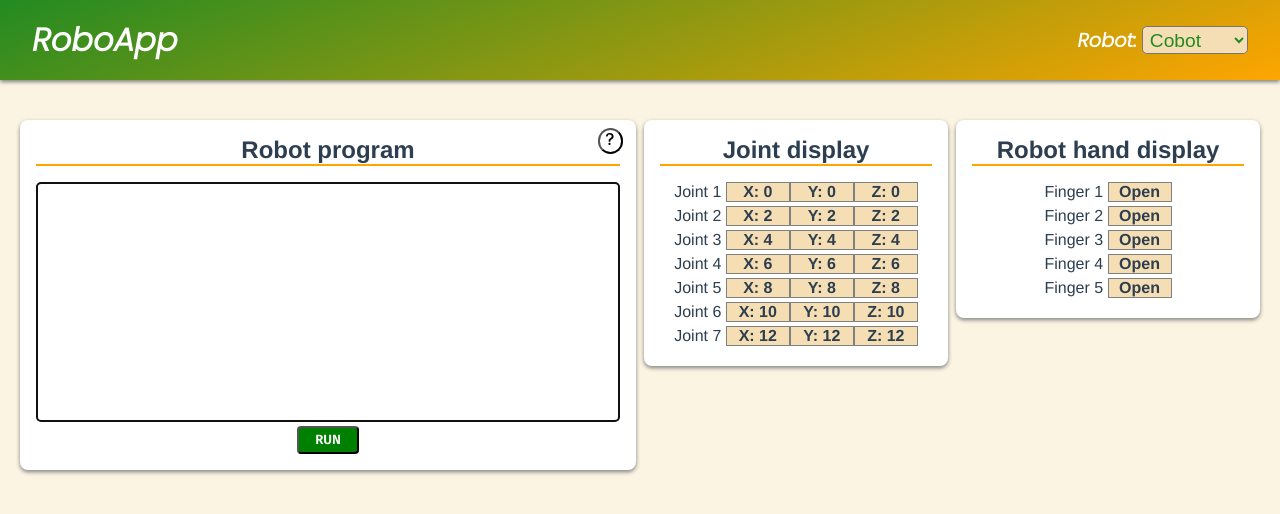
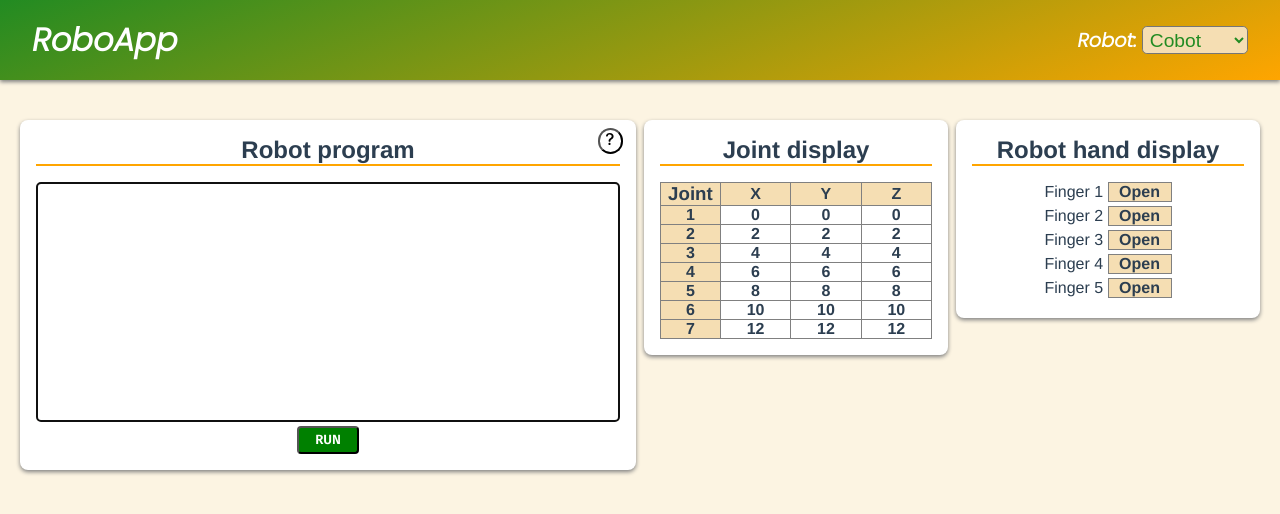
Before and after one commit to NagyEndre/RoboApp, a Vue app: page / in a window 1280 px wide. Shown: the top 514 px of the page. Built offline with nearby package versions, Linux system fonts and the light colour scheme.

Commit message:
Refactor/joint table (#7)
* FEAT(JointDisplay): Switch to table representation

* TEST: Extract common into functions

Co-authored-by: Endre Nagy <Endre.Nagy@kuka.com>

```diff
--- a/src/components/JointDisplay.vue
+++ b/src/components/JointDisplay.vue
@@ -1,13 +1,23 @@
 <template>
   <base-card title="Joint display">
-    <ul>
-      <li v-for="(joint, index) in joints" :key="index">
-        Joint {{ index + 1 }}
-        <span v-for="(value, key) in joint" :key="key">
-          {{ key }}: {{ value }}</span
-        >
-      </li>
-    </ul>
+    <table>
+      <thead>
+        <tr>
+          <td>
+            <h3>Joint</h3>
+          </td>
+          <td>X</td>
+          <td>Y</td>
+          <td>Z</td>
+        </tr>
+      </thead>
+      <tbody>
+        <tr v-for="(joint, index) in joints" :key="index">
+          <td>{{ index + 1 }}</td>
+          <td v-for="(value, key) in joint" :key="key">{{ value }}</td>
+        </tr>
+      </tbody>
+    </table>
   </base-card>
 </template>
 
@@ -23,7 +33,21 @@ export default class JointDisplay extends Vue {
 </script>
 
 <style scoped>
-li {
-  margin: 0.25rem 0;
+table {
+  width: 100%;
+  border-collapse: collapse;
+}
+thead,
+td:first-child {
+  background-color: wheat;
+}
+table,
+td {
+  border: 1px solid grey;
+  font-weight: bold;
+}
+td:first-child {
+  padding: 0;
+  max-width: 1rem;
 }
 </style>
```
Also changed, not shown: 1 other file (tests, documents, lock files or other folders).
